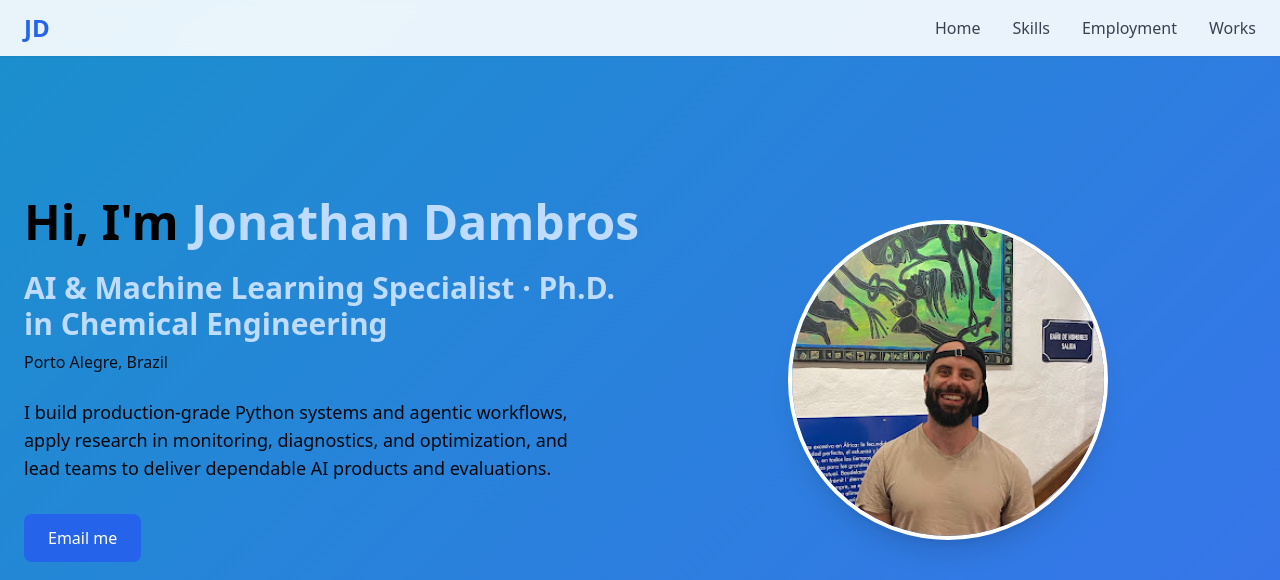
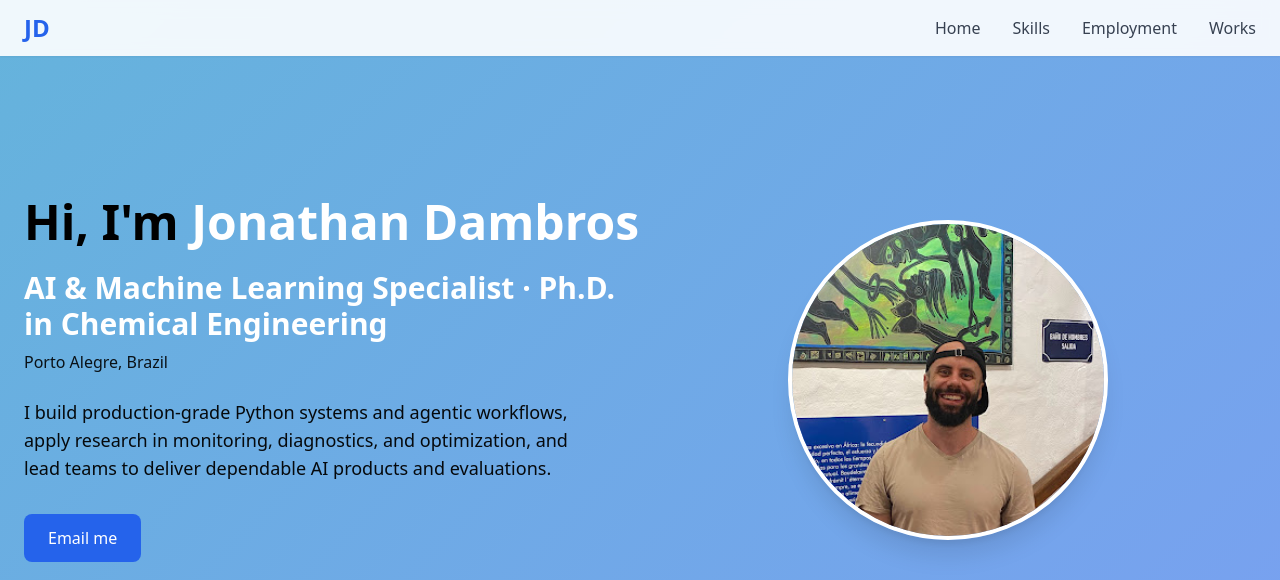
Before and after one commit to jonathanwvd/jonathanwvd.github.io, a plain HTML site: page index.html in a window 1280 px wide. Shown: the top 580 px of the page. Drawn offline with nearby package versions, Linux system fonts and the light colour scheme.

Commit message:
improve style

```diff
--- a/index.html
+++ b/index.html
@@ -14,7 +14,7 @@
   <link rel="stylesheet" href="https://cdnjs.cloudflare.com/ajax/libs/font-awesome/6.4.0/css/all.min.css" />
   <style>
     html{scroll-behavior:smooth}
-    .hero-bg{background:linear-gradient(135deg, rgba(2,132,199,.9) 0%, rgba(37,99,235,.9) 100%)}
+    .hero-bg{background:linear-gradient(135deg, rgba(2,132,199,.6) 0%, rgba(37,99,235,.6) 100%)}
     .section-title{position:relative;display:inline-block}
     .section-title:after{content:'';position:absolute;width:50%;height:3px;bottom:-8px;left:25%;background:#2563eb}
     .skill-card{transition:transform .2s ease, box-shadow .2s ease}
@@ -77,8 +77,8 @@
     <div class="container mx-auto px-6 text-center md:text-left">
       <div class="flex flex-col md:flex-row items-center">
         <div class="md:w-1/2 mb-10 md:mb-0 fade-in">
-          <h1 class="text-4xl md:text-5xl font-bold text-black mb-6">Hi, I'm <span class="text-blue-200">Jonathan Dambros</span></h1>
-          <h2 class="text-2xl md:text-3xl font-semibold text-blue-200 mb-2">AI & Machine Learning Specialist · Ph.D. in Chemical Engineering</h2>
+          <h1 class="text-4xl md:text-5xl font-bold text-black mb-6">Hi, I'm <span class="text-white">Jonathan Dambros</span></h1>
+          <h2 class="text-2xl md:text-3xl font-semibold text-white mb-2">AI & Machine Learning Specialist · Ph.D. in Chemical Engineering</h2>
           <p class="text-black/90 mb-6">Porto Alegre, Brazil</p>
           <p class="text-black/95 text-lg mb-8 max-w-xl mx-auto md:mx-0">I build production-grade Python systems and agentic workflows, apply research in monitoring, diagnostics, and optimization, and lead teams to deliver dependable AI products and evaluations.</p>
           <div class="flex flex-col sm:flex-row gap-4 justify-center md:justify-start"><a href="mailto:jonathanwvd@gmail.com" class="px-6 py-3 bg-blue-600 text-white rounded-lg hover:bg-blue-700 transition">Email me</a></div>
```
